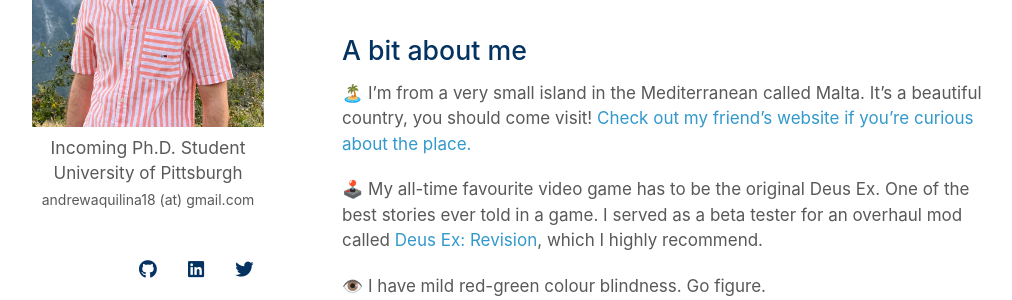
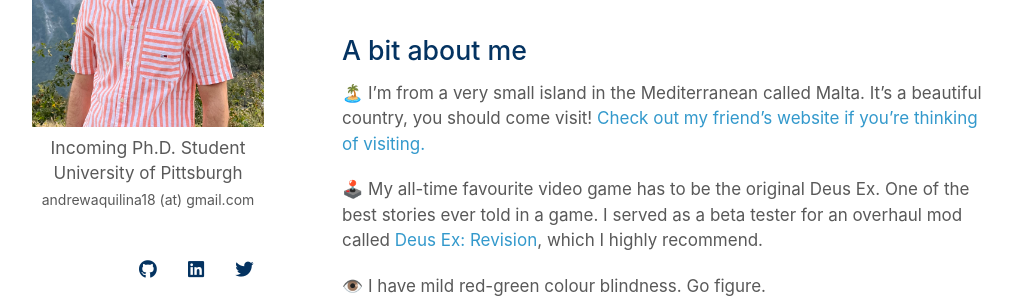
Before and after one commit to andaqu/andaqu.github.io, a Jekyll site: the page built from index.md, in a window 1280 px wide and 900 px high, scrolled down 1814 px. Shown: the part 272-572 px from the top of the window, without its empty margins (128-1140 px from the left). Built offline with Jekyll 4.4.1, drawn with Linux system fonts in a browser that asks for light colours; nearby versions of some CDN libraries; a style sheet for code colours, icons or effects is not loaded.

Commit message:
phrasing

```diff
--- a/index.md
+++ b/index.md
@@ -92,7 +92,7 @@
 
 ## A bit about me
 
-🏝️ I'm from a very small island in the Mediterranean called Malta. It's a beautiful country, you should come visit! [Check out my friend's website if you're curious about the place.](https://www.todoinmalta.com/)
+🏝️ I'm from a very small island in the Mediterranean called Malta. It's a beautiful country, you should come visit! [Check out my friend's website if you're thinking of visiting.](https://www.todoinmalta.com/)
 
 🕹️ My all-time favourite video game has to be the original Deus Ex. One of the best stories ever told in a game. I served as a beta tester for an overhaul mod called [Deus Ex: Revision](https://store.steampowered.com/app/397550/Deus_Ex_Revision/), which I highly recommend.
 
```
